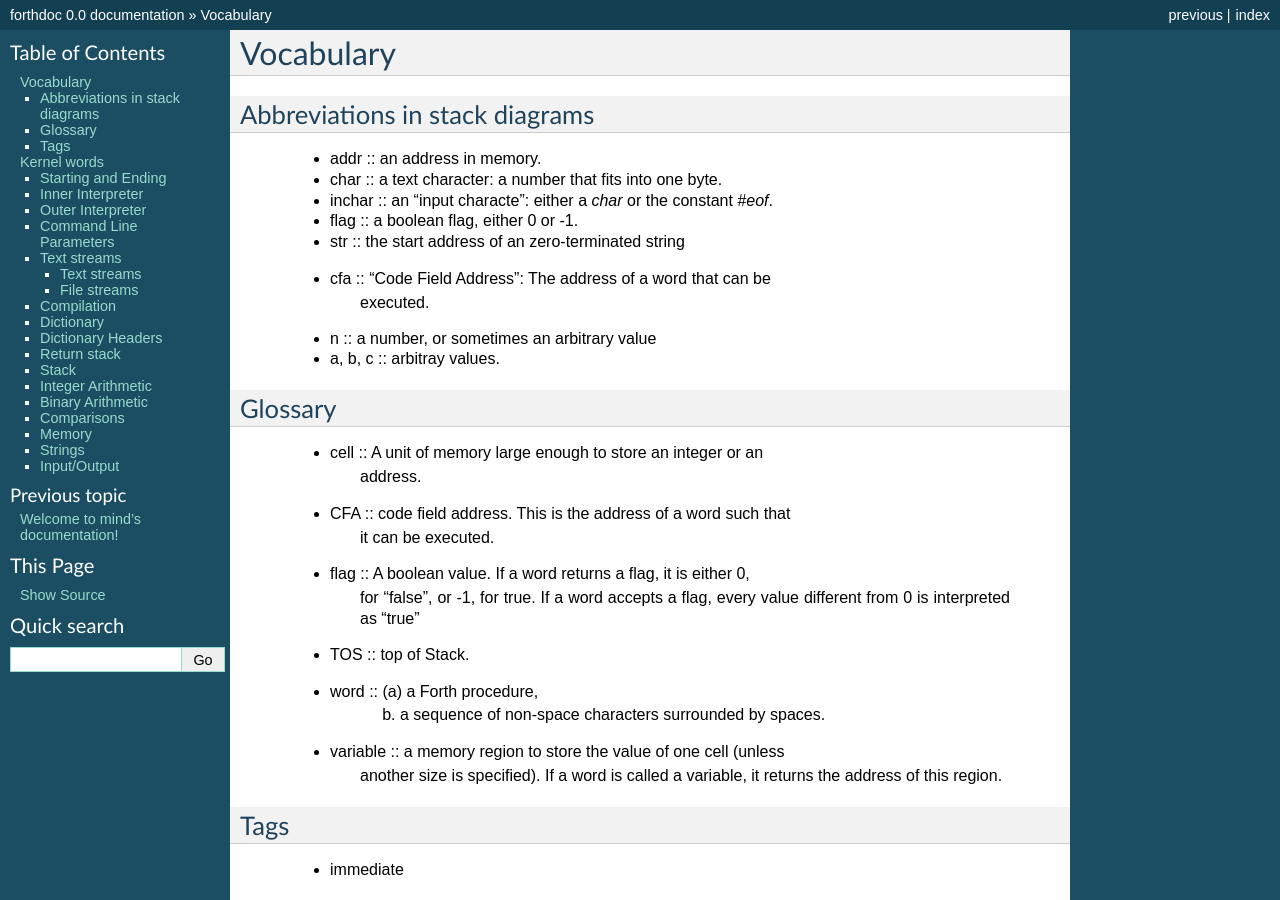
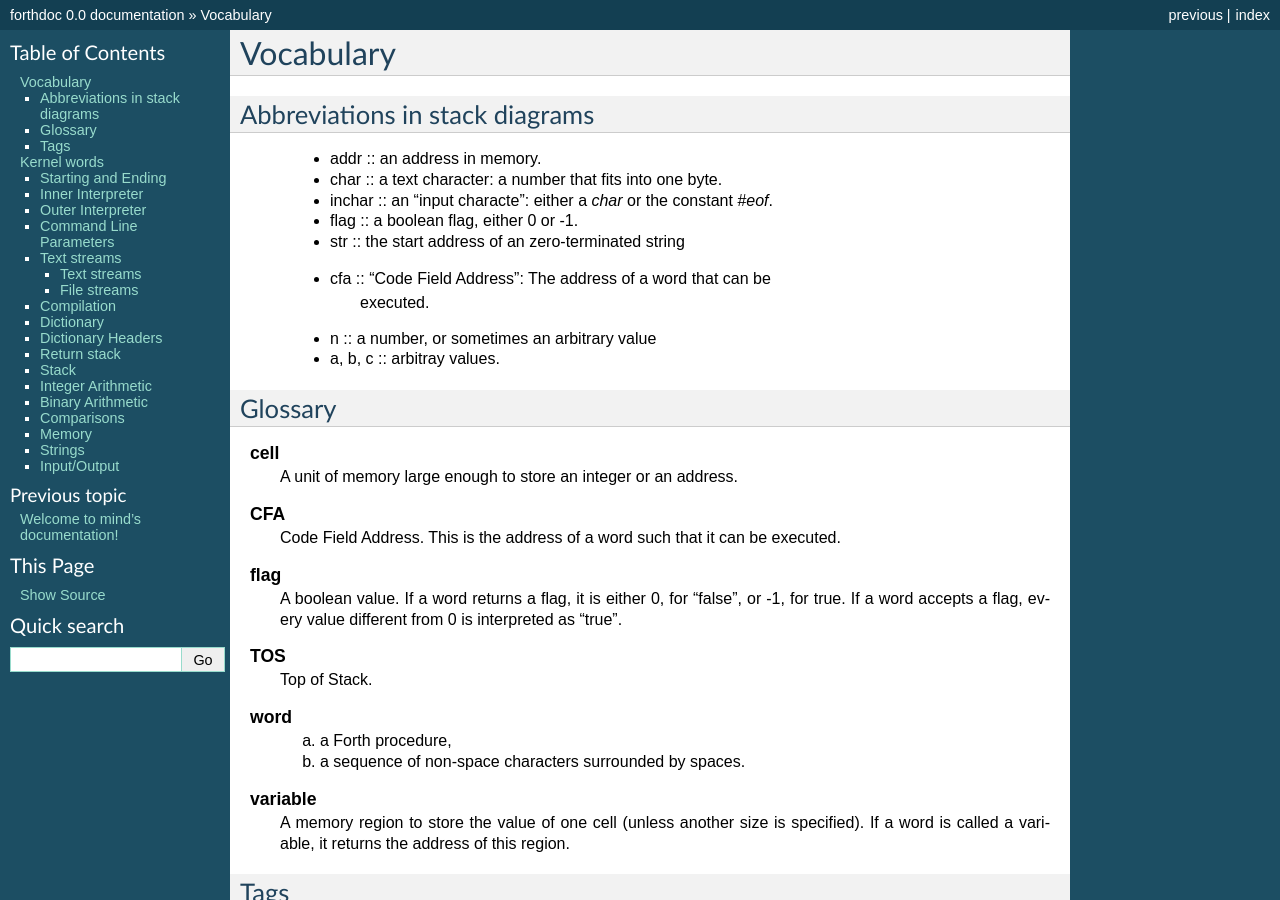
Before and after one commit to mrdk/mind, a Sphinx documentation site: the page built from doc/words.rst, in a window 1280 px wide and 900 px high. Built offline with Sphinx 7.4.7, drawn with Linux system fonts in a browser that asks for light colours; formulas are drawn with MathJax 3; some of the changed lines change nothing that is shown.

Commit message:
Formatted glossary.

```diff
--- a/doc/words.rst
+++ b/doc/words.rst
@@ -17,19 +17,33 @@ Abbreviations in stack diagrams
 Glossary
 --------
 
-  - cell :: A unit of memory large enough to store an integer or an
-            address.
-  - CFA :: code field address. This is the address of a word such that
-           it can be executed.
-  - flag :: A boolean value. If a word returns a flag, it is either 0,
-            for "false", or -1, for true. If a word accepts a flag,
-            every value different from 0 is interpreted as "true"
-  - TOS :: top of Stack.
-  - word :: (a) a Forth procedure,
-	    (b) a sequence of non-space characters surrounded by spaces.
-  - variable :: a memory region to store the value of one cell (unless
-                another size is specified). If a word is called a
-                variable, it returns the address of this region.
+.. glossary::
+
+   cell
+        A unit of memory large enough to store an integer or an
+        address.
+
+   CFA
+        Code Field Address. This is the address of a word such that
+        it can be executed.
+
+   flag
+        A boolean value. If a word returns a flag, it is either 0, for
+        "false", or -1, for true. If a word accepts a flag, every
+        value different from 0 is interpreted as "true".
+
+   TOS
+        Top of Stack.
+
+   word
+        (a) a Forth procedure,
+
+	(b) a sequence of non-space characters surrounded by spaces.
+
+   variable
+        A memory region to store the value of one cell (unless another
+        size is specified). If a word is called a variable, it returns
+        the address of this region.
 
 Tags
 ----
```
